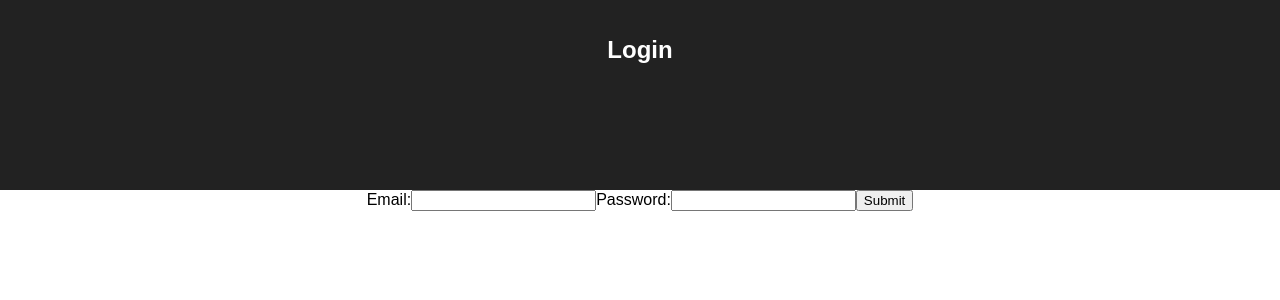
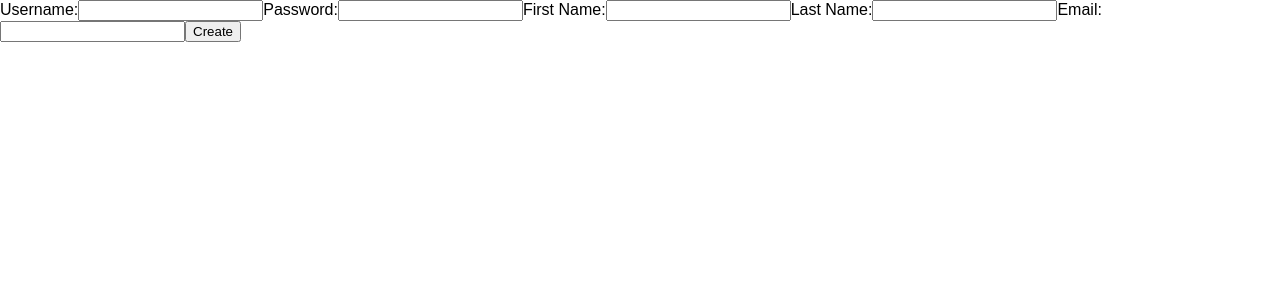
Before and after one commit to LogicMason5/ABAEngine-Schedule, a React (Create React App) app in the folder client/: page / in a window 1280 px wide. Shown: the top 300 px of the page. Built offline with nearby package versions, Linux system fonts and the light colour scheme; no server answers.

Commit message:
updated code to use the server api login and user creation

```diff
--- a/client/src/App.js
+++ b/client/src/App.js
@@ -6,30 +6,73 @@ import './App.css';
 class App extends Component {
   constructor(props) {
     super(props);
-    this.state = {value: ''};
+    this.state = {
+      username: '',
+      password: ''
+    };
 
     this.handleChange = this.handleChange.bind(this);
     this.handleSubmit = this.handleSubmit.bind(this);
   }
 
   handleChange(event) {
-    this.setState({value: event.target.value});
+    const state = this.state;
+    state[event.target.name] = event.target.value;
+    this.setState(state);
   }
 
   handleSubmit(event) {
-    alert('A name was submitted: ' + this.state.value);
+    console.log('handleSubmit');
+
+    var param = {
+      username: this.state.username,
+      password: this.state.password
+    };
+
+    fetch('/api/login', {
+          method: 'POST',
+          body: JSON.stringify(param),
+          headers: { "Content-Type": "application/json" }
+        })
+        .then((resp) => resp.json())
+        .then((values) => {
+          if (values.error) {
+            alert(values.error);
+          }
+
+          console.log(values);
+        });
+
     event.preventDefault();
   }
 
   componentDidMount() {
-    // fetch('/api/users?id=a8885289-f795-4aa7-ac46-2ef28be40656', {method: 'GET'})
-    fetch('/api/users?id=aff6ab17-f1af-47c5-82c8-c19cd02b3ddf', {method: 'GET'})
-    // fetch('/api/use/test', {method: 'GET'})
-        .then((resp) => resp.json())
+    /*
+    fetch('/api/users/4f3a88e4-2ea8-45ce-bbe5-52337fd0a72d', {method: 'GET'})
+        // .then((resp) => {
+        //   if (!resp.ok) throw Error(resp.statusText);
+        //   return resp;
+        // })
+        .then((resp) => {
+          console.log(resp);
+          return resp.json();
+        })
+        // .then((resp) => resp.json())
         .then((values) => console.log(values))
         .catch(function(error) {
           console.log(error);
         });
+        */
+    // fetch('/api/users', {
+    //   method: 'POST',
+    //   body: JSON.stringify(data),
+    //   headers: {
+    //     "Content-Type": "application/json"
+    //   }})
+    //   .then((resp) => resp.json())
+    //   .then((values) => console.log(values));
+
+    // event.preventDefault();
   }
 
   render() {
@@ -42,11 +85,11 @@ class App extends Component {
         <form onSubmit={this.handleSubmit}>
           <label>
             Email:
-            <input type="text" />
+            <input type="text" name="username" onChange={this.handleChange}/>
           </label>
           <label>
             Password:
-            <input type="text" />
+            <input type="text" name="password" onChange={this.handleChange}/>
           </label>
           <input type="submit" value="Submit" />
         </form>
--- /dev/null
+++ b/client/src/UserForm.js
@@ -0,0 +1,76 @@
+import React, { Component } from 'react';
+
+class UserForm extends Component {
+    constructor() {
+        super();
+
+        this.state = {
+            username: '',
+            password: '',
+            fname: '',
+            lname: '',
+            email: ''
+        };
+
+        this.handleSubmit = this.handleSubmit.bind(this);
+    }
+
+    onChange = (e) => {
+        const state = this.state;
+        state[e.target.name] = e.target.value;
+        this.setState(state);
+    }
+
+    handleSubmit(event) {
+        const { username, password, fname, lname, email } = this.state;
+
+        var param = {
+            user: { username, password, fname, lname, email }
+        };
+
+        console.log(param.user);
+
+        fetch('/api/users', {
+              method: 'POST',
+              body: JSON.stringify(param),
+              headers: { "Content-Type": "application/json" }
+            })
+            .then((resp) => resp.json())
+            .then((values) => {
+              console.log(values);
+            });
+
+        event.preventDefault();
+      }
+
+    render() {
+        const { fname, lname, email } = this.state;
+        return (
+            <form onSubmit={this.handleSubmit}>
+                <label>
+                    Username:
+                    <input type="text" name="username" onChange={this.onChange} />
+                </label>
+                <label>
+                    Password:
+                    <input type="text" name="username" onChange={this.onChange} />
+                </label>
+                <label>
+                    First Name:
+                    <input type="text" name="fname" onChange={this.onChange} />
+                </label>
+                <label>
+                    Last Name:
+                    <input type="text" name="lname" onChange={this.onChange} />
+                </label>
+                <label>
+                    Email:
+                    <input type="text" name="email" onChange={this.onChange} />
+                </label>
+                <input type="submit" value="Create" />
+            </form>
+        );
+    }
+}
+
+export default UserForm;
--- a/client/src/index.js
+++ b/client/src/index.js
@@ -2,7 +2,8 @@ import React from 'react';
 import ReactDOM from 'react-dom';
 import './index.css';
 import App from './App';
+import UserForm from './UserForm';
 import registerServiceWorker from './registerServiceWorker';
 
-ReactDOM.render(<App />, document.getElementById('root'));
+ReactDOM.render(<UserForm />, document.getElementById('root'));
 registerServiceWorker();
```
